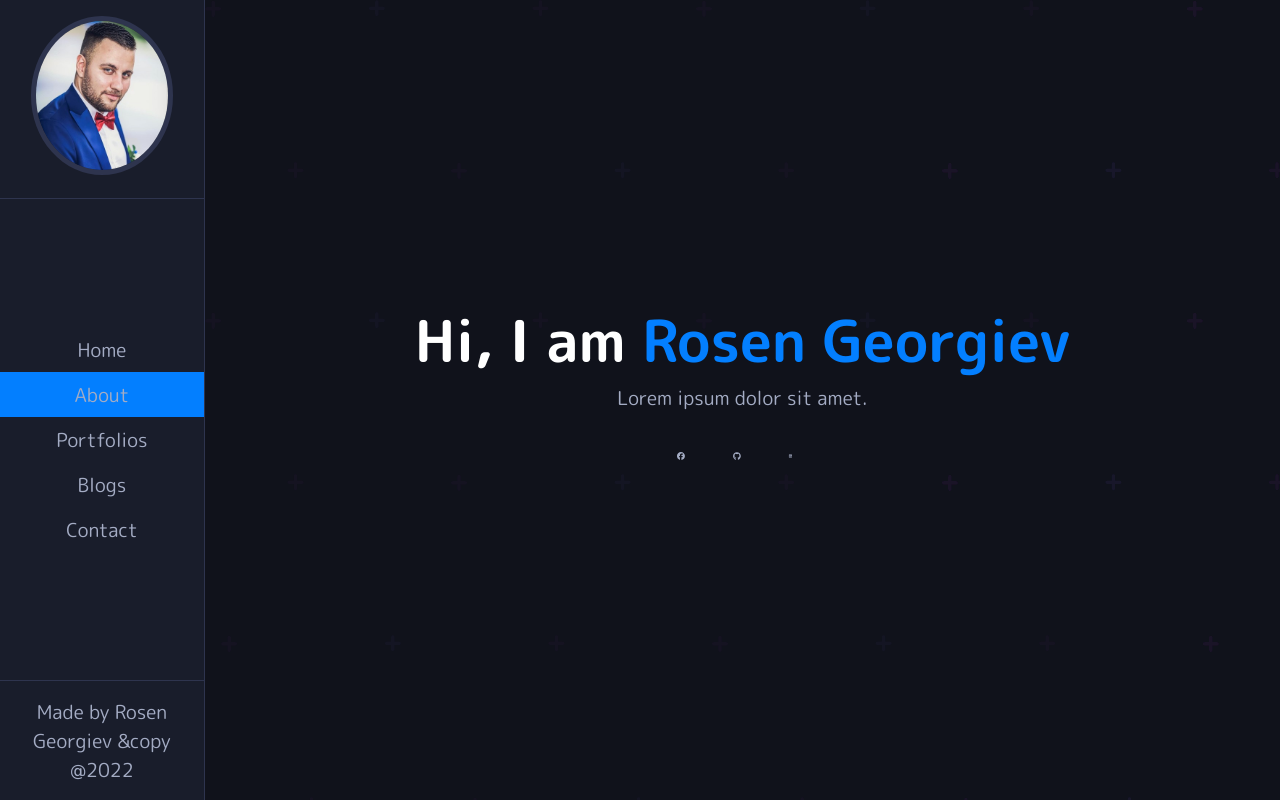
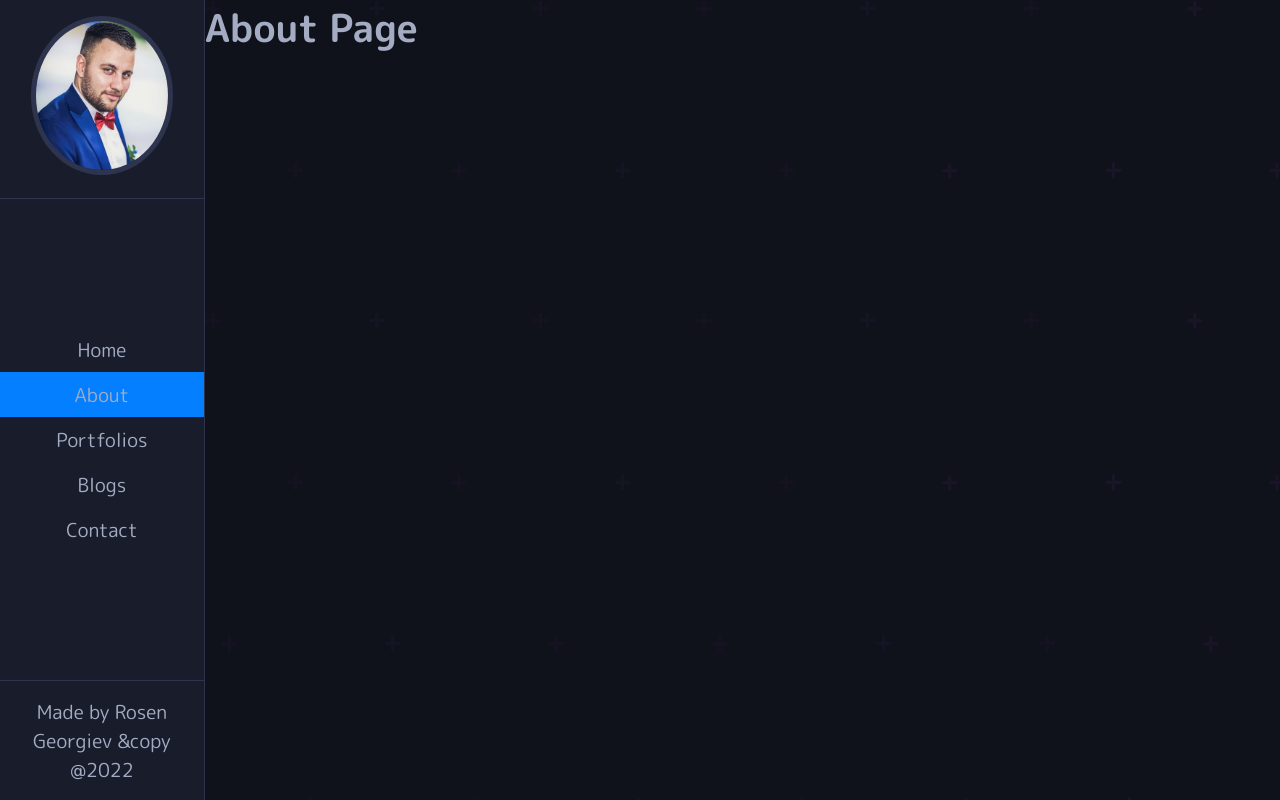
Before and after one commit to RosenGeorgievvv/portfolio-v.1, a React (Create React App) app: page /about in a window 1280 px wide. Built offline with nearby package versions, Linux system fonts and the light colour scheme.

Commit message:
About page implemented

```diff
--- a/src/App.js
+++ b/src/App.js
@@ -1,6 +1,8 @@
 import './App.scss'
 import NavBar from './Components/NavBar';
 import HomePage from './Pages/HomePage';
+import About from './Pages/About';
+import { Routes, Route } from 'react-router-dom';
 
 function App() {
   return (
@@ -10,7 +12,10 @@ function App() {
       </div>
       <div className='main-content'>
         <div className='content'>
-          <HomePage />
+          <Routes>
+            <Route path='/' exact element={<HomePage />} />
+            <Route path='/about' exact element={<About />} />
+          </Routes>
         </div>
       </div>
     </div>
--- /dev/null
+++ b/src/Pages/About.js
@@ -0,0 +1,12 @@
+import React from 'react'
+
+function About() {
+    return (
+        <div className='about-page'>
+            <h1>About Page</h1>
+
+        </div>
+    )
+}
+
+export default About
```
